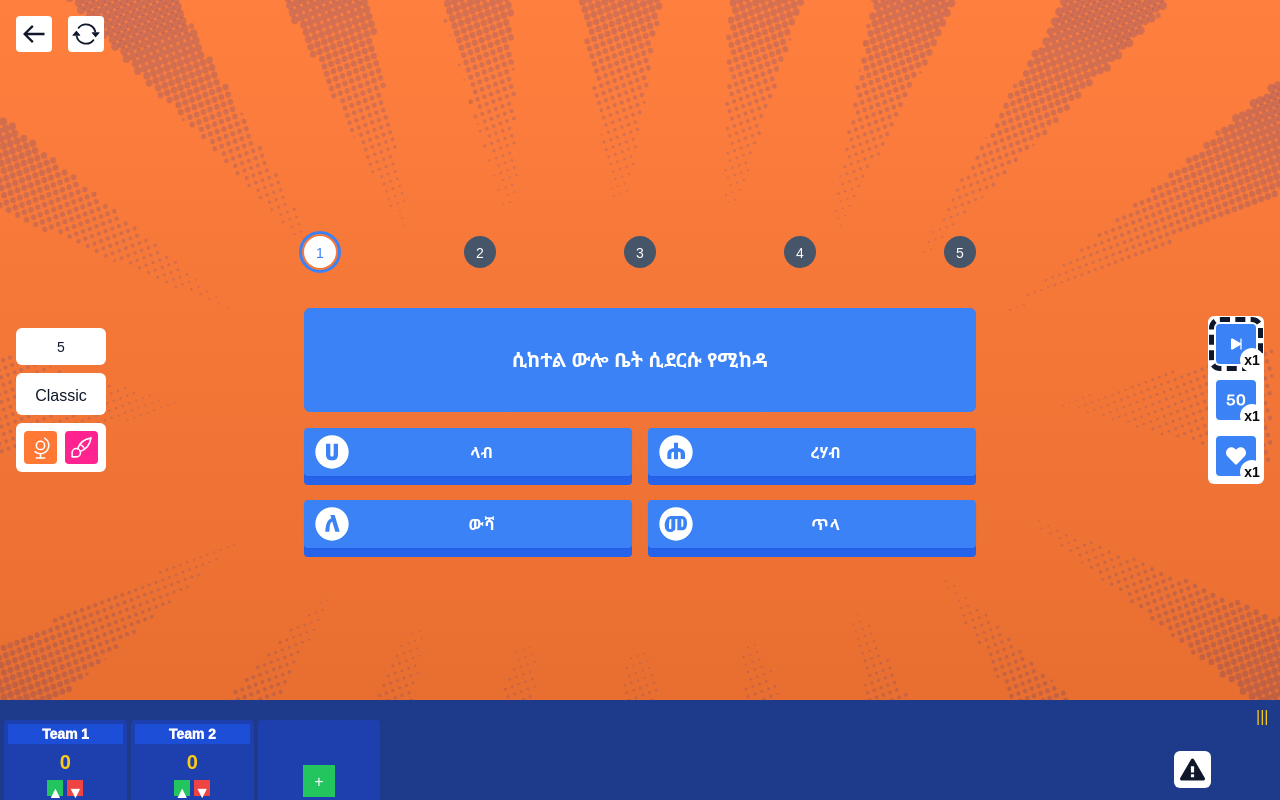
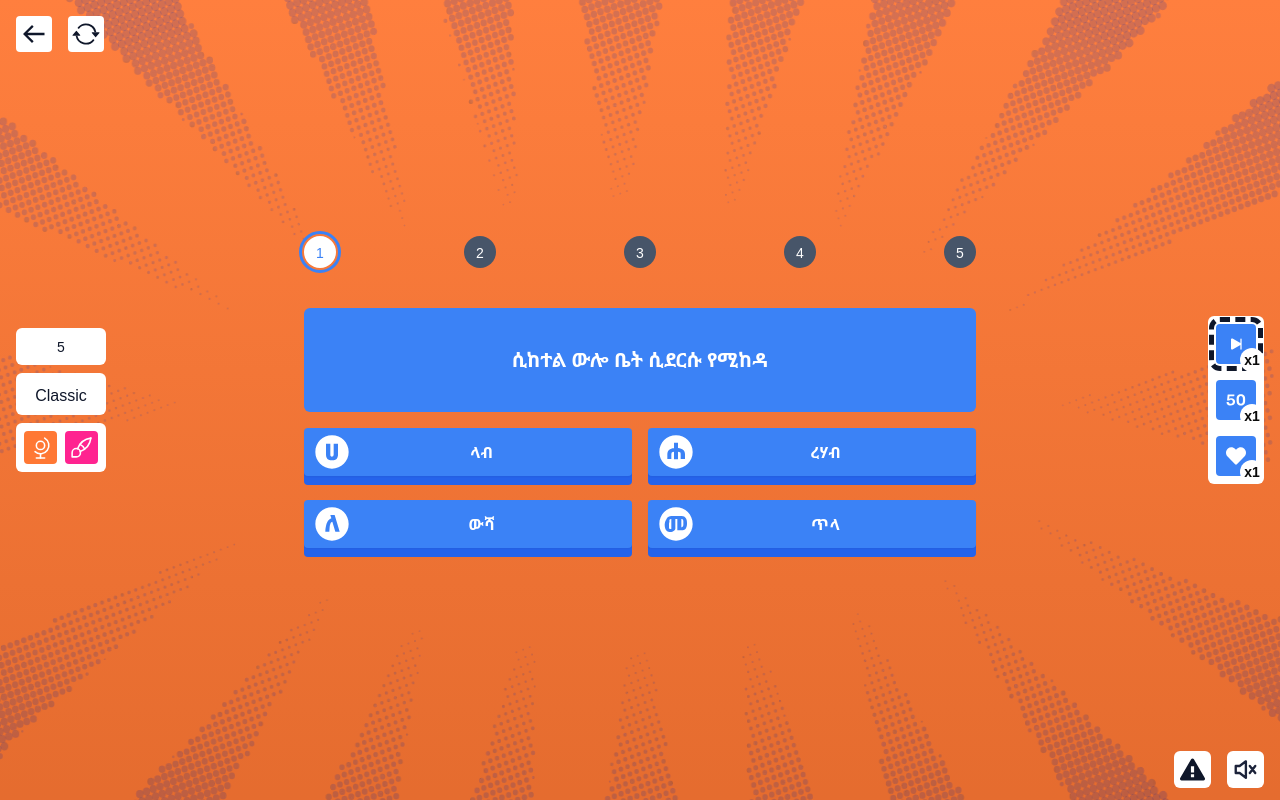
Before and after one commit to mik1o1/Chewata-Trivia-v2.2, a Next.js app: page /play in a window 1280 px wide. Built offline with nearby package versions, Linux system fonts and the light colour scheme.

Commit message:
Revert "scoremanager added"
This reverts commit cafeaddd05ca1a60398e2e03a63d46a9923b7e92.

```diff
--- a/jsconfig.json
+++ b/jsconfig.json
@@ -1,6 +1,5 @@
 {
   "compilerOptions": {
-    "jsx": "react",
     "baseUrl": ".",
     "paths": {
       "@/*": ["./src/*"]
--- a/src/components/Home/MainHome.jsx
+++ b/src/components/Home/MainHome.jsx
@@ -106,7 +106,6 @@
 				እንጫወት
 			</button>
 			<PageFooter />
-
 		</main>
 	);
 }
--- a/src/components/PageFooter.jsx
+++ b/src/components/PageFooter.jsx
@@ -6,9 +6,6 @@
 import { MdInfo } from 'react-icons/md'
 import { GoAlert } from 'react-icons/go'
 import { BsFillStarFill } from 'react-icons/bs'
-
-import ScoreManager from '@/components/scoremanager'
-
 
 export default function Footer ({ alert = false }) {
 	const [sound, setSound] = useState(false)
@@ -34,7 +31,6 @@
 
 	return (
 		<footer className='fixed right-4 bottom-3 z-20'>
-			<ScoreManager />
 			<nav>
 				<ul className='flex gap-4'>
 					<li className='relative'>
--- a/src/components/scoremanager.tsx
+++ /dev/null
@@ -1,125 +0,0 @@
-'use client'
-
-import React, { useState, useRef, useEffect } from 'react'
-
-interface Player {
-  id: number
-  name: string
-  score: number
-}
-
-export default function Component() {
-  const [players, setPlayers] = useState<Player[]>([
-    { id: 1, name: 'Team 1', score: 0 },
-    { id: 2, name: 'Team 2', score: 0 },
-  ])
-  const [isDragging, setIsDragging] = useState(false)
-  const [position, setPosition] = useState({ x: 0, y: 0 })
-  const dragRef = useRef<HTMLDivElement>(null)
-  const [footerHeight, setFooterHeight] = useState(100)
-
-  useEffect(() => {
-    const handleMouseMove = (e: MouseEvent) => {
-      if (isDragging && dragRef.current) {
-        const newY = e.clientY - window.innerHeight + footerHeight
-        setPosition({
-          x: e.clientX - dragRef.current.offsetWidth / 2,
-          y: Math.min(Math.max(newY, 0), footerHeight - 100),
-        })
-      }
-    }
-
-    const handleMouseUp = () => {
-      setIsDragging(false)
-    }
-
-    document.addEventListener('mousemove', handleMouseMove)
-    document.addEventListener('mouseup', handleMouseUp)
-
-    return () => {
-      document.removeEventListener('mousemove', handleMouseMove)
-      document.removeEventListener('mouseup', handleMouseUp)
-    }
-  }, [isDragging, footerHeight])
-
-  const handleMouseDown = () => {
-    setIsDragging(true)
-  }
-
-  const updatePlayerName = (id: number, name: string) => {
-    setPlayers(players.map(player => player.id === id ? { ...player, name } : player))
-  }
-
-  const updatePlayerScore = (id: number, change: number) => {
-    setPlayers(players.map(player => player.id === id ? { ...player, score: Math.max(0, player.score + change) } : player))
-  }
-
-  const addPlayer = () => {
-    const newId = players.length > 0 ? Math.max(...players.map(p => p.id)) + 1 : 1
-    setPlayers([...players, { id: newId, name: `Team ${newId}`, score: 0 }])
-  }
-
-  const removePlayer = (id: number) => {
-    setPlayers(players.filter(player => player.id !== id))
-  }
-
-  return (
-    <div>
-      <div className="fixed bottom-0 left-0 right-0 bg-blue-900 shadow-lg overflow-hidden" style={{ height: `${footerHeight}px` }}>
-        <div
-          ref={dragRef}
-          className="absolute z-50 p-1 cursor-move overflow-auto"
-          style={{ left: `${position.x}px`, top: `${position.y}px`, width: 'calc(100% - 8px)', height: 'calc(100%)'}}
-        >
-          <div className="flex justify-end mb-1">
-            <span className="text-yellow-400 cursor-grab h-3 w-3" onMouseDown={handleMouseDown}>|||</span>
-          </div>
-          <div className="grid grid-cols-3 sm:grid-cols-4 md:grid-cols-6 lg:grid-cols-8 xl:grid-cols-10 gap-1">
-            {players.map(player => (
-              <div key={player.id} className="flex flex-col items-center bg-blue-800 p-1 rounded aspect-square">
-                <input
-                  type="text"
-                  value={player.name}
-                  onChange={(e) => updatePlayerName(player.id, e.target.value)}
-                  className="w-full text-center font-extrabold text-white bg-blue-700 border-none mb-1 text-xs sm:text-sm"
-                  style={{ fontWeight: 1000 }}
-                />
-                <div className="text-lg sm:text-xl font-extrabold text-yellow-400 mb-1" style={{ fontWeight: 800 }}>
-                  {player.score}
-                </div>
-                <div className="flex justify-center space-x-1 mb-1">
-                  <button
-                    onClick={() => updatePlayerScore(player.id, 1)}
-                    className="bg-green-500 hover:bg-green-600 text-white p-0 h-4 w-4"
-                  >
-                    ▲
-                  </button>
-                  <button
-                    onClick={() => updatePlayerScore(player.id, -1)}
-                    className="bg-red-500 hover:bg-red-600 text-white p-0 h-4 w-4"
-                  >
-                    ▼
-                  </button>
-                </div>
-                <button
-                  onClick={() => removePlayer(player.id)}
-                  className="bg-red-500 hover:bg-red-600 text-white p-0 h-4 w-4"
-                >
-                  ✕
-                </button>
-              </div>
-            ))}
-            <div className="flex items-center justify-center bg-blue-800 p-1 rounded aspect-square">
-              <button
-                onClick={addPlayer}
-                className="bg-green-500 hover:bg-green-600 text-white p-0 h-8 w-8 flex items-center justify-center"
-              >
-                +
-              </button>
-            </div>
-          </div>
-        </div>
-      </div>
-    </div>
-  )
-}
--- a/src/pages/index.js
+++ b/src/pages/index.js
@@ -18,7 +18,7 @@
 			<MainHome />
 			{/* <GameModes /> */}
 			{/* <Categories /> */}
-			<iframe src="https://www.w3schools.com"></iframe>			<DataLoader /> {/* This will refresh data on load */}
+			<DataLoader /> {/* This will refresh data on load */}
 			<style>
 				{`
 				display: grid;
```
Lines whose indentation alone changed are shown as unchanged.
